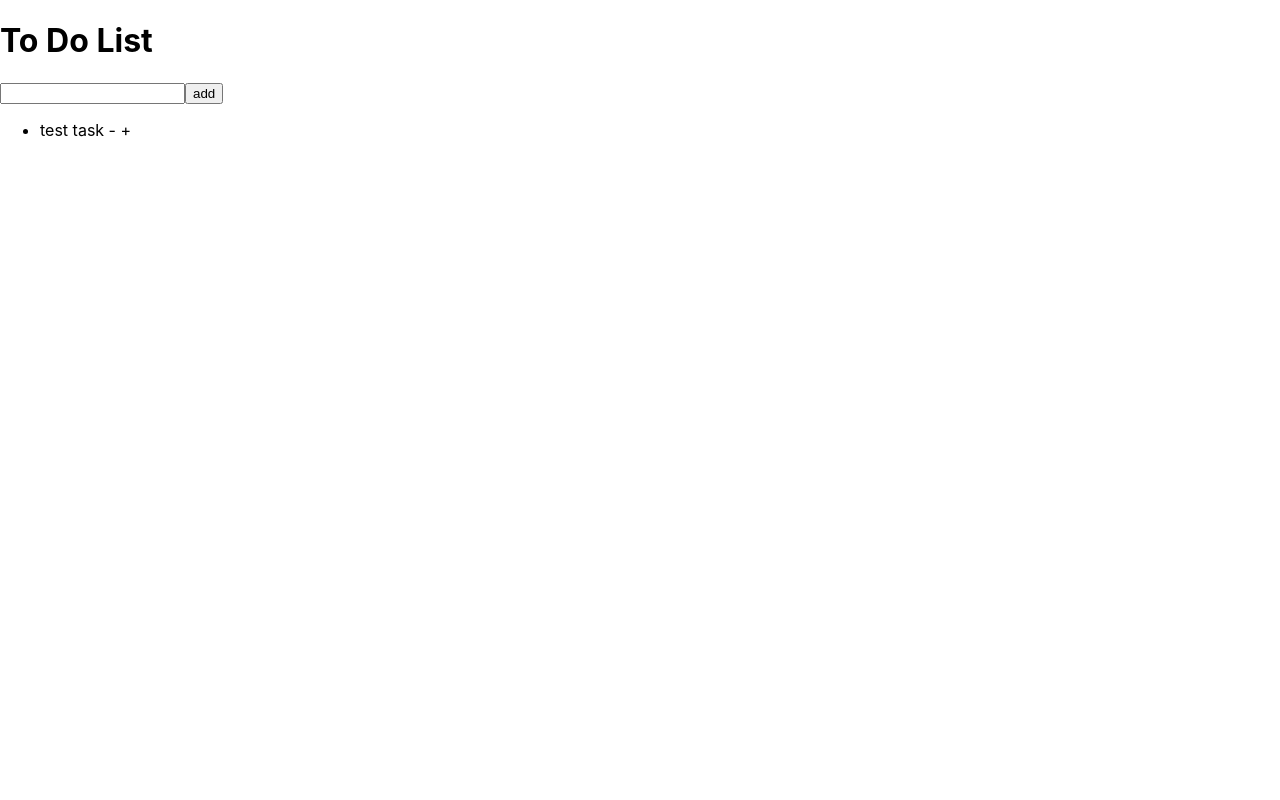
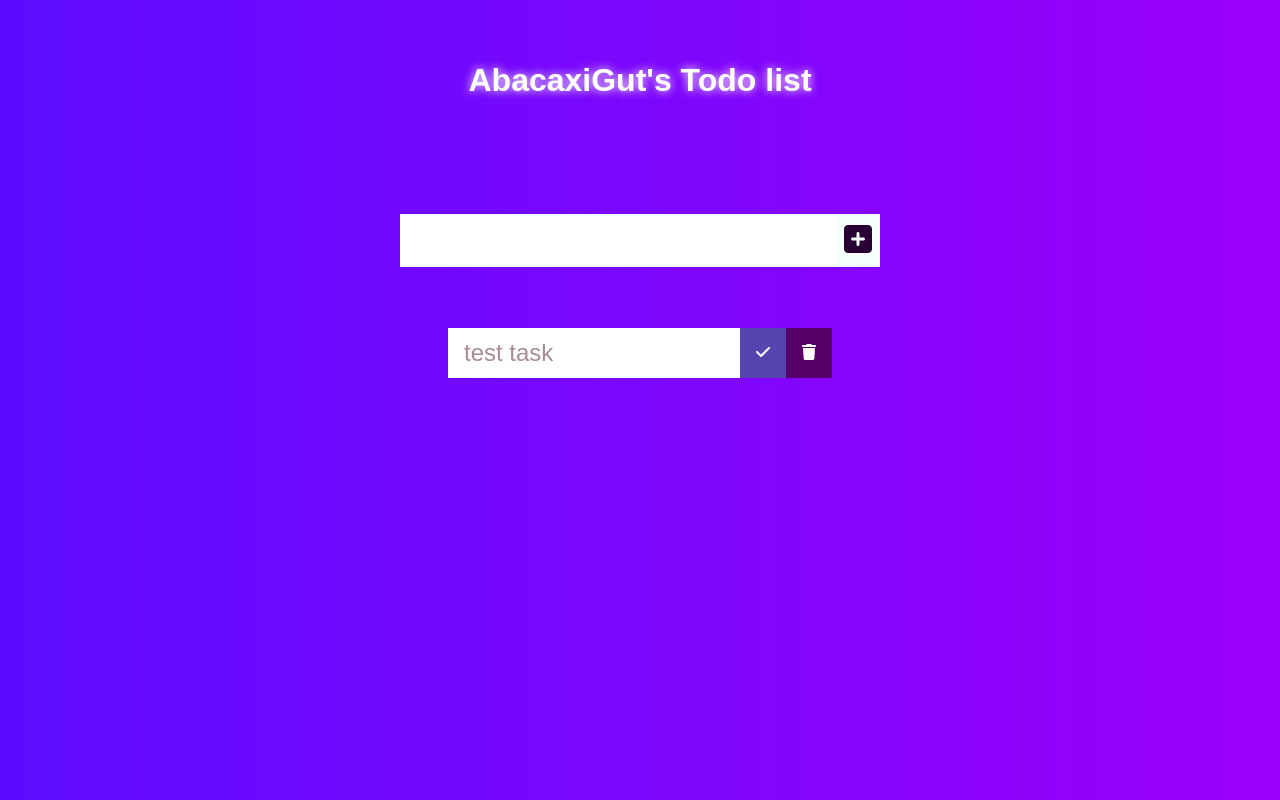
Before and after one commit to ElenYatsenko/React-toDo, a React (Create React App) app: page / in a window 1280 px wide. Built offline with nearby package versions, Linux system fonts and the light colour scheme.

Commit message:
Add styles all components

```diff
--- /dev/null
+++ b/src/App.scss
@@ -0,0 +1,16 @@
+* {
+  margin: 0;
+  padding: 0;
+  box-sizing: border-box;
+}
+
+body {
+  background: linear-gradient(
+    90deg,
+    rgba(93, 12, 255, 1) 0%,
+    rgba(155, 0, 250, 1) 100%
+  );
+  color: #fff;
+  font-family: "Poppins", sans-serif;
+  min-height: 100vh;
+}
--- /dev/null
+++ b/src/components/ToDo/Header/Header.module.scss
@@ -0,0 +1,8 @@
+.header {
+  font-size: rem;
+  min-height: 20vh;
+  display: flex;
+  justify-content: center;
+  align-items: center;
+  text-shadow: 0 0 10px #ffffff;
+}
--- a/src/components/ToDo/Header/index.js
+++ b/src/components/ToDo/Header/index.js
@@ -1,9 +1,10 @@
 import React from "react";
+import styles from "./Header.module.scss";
 
 const Header = () => {
   return (
-    <header>
-      <h1>To Do List</h1>
+    <header className={styles.header}>
+      <h1>AbacaxiGut's Todo list</h1>
     </header>
   );
 };
--- /dev/null
+++ b/src/components/ToDo/ToDoForm/ToDoForm.module.scss
@@ -0,0 +1,25 @@
+.form_todo {
+  min-height: 20vh;
+  display: flex;
+  justify-content: center;
+  align-items: center;
+}
+
+.form_input,
+.form_button {
+  padding: 0.5rem;
+  font-size: 2rem;
+  border: none;
+  background: white;
+  outline: 0;
+}
+.form_button {
+  color: #280034;
+  background: #f7fffe;
+  cursor: pointer;
+  transition: all 0.3s ease;
+}
+
+.form_button:hover {
+  background: darkgrey;
+}
--- a/src/components/ToDo/ToDoForm/index.js
+++ b/src/components/ToDo/ToDoForm/index.js
@@ -1,13 +1,18 @@
 import { Field, Form, Formik } from "formik";
 import React from "react";
+import styles from "./ToDoForm.module.scss";
+import { FontAwesomeIcon } from "@fortawesome/react-fontawesome";
+import { faPlusSquare } from "@fortawesome/free-solid-svg-icons";
 
 const ToDoForm = ({ addTask }) => {
   return (
-    <div>
+    <div className={styles.form_todo}>
       <Formik initialValues={{ body: "" }} onSubmit={addTask}>
         <Form>
-          <Field name="body" />
-          <input type="submit" value="add" />
+          <Field name="body" className={styles.form_input} />
+          <button type="submit" className={styles.form_button}>
+            <FontAwesomeIcon icon={faPlusSquare} />
+          </button>
         </Form>
       </Formik>
     </div>
--- /dev/null
+++ b/src/components/ToDo/ToDoList/ToDoList.module.scss
@@ -0,0 +1,49 @@
+.todo_list {
+  display: flex;
+  flex-direction: column;
+  justify-content: center;
+  align-items: center;
+  min-width: 30%;
+  list-style: none;
+}
+.todo {
+  width: 30%;
+  margin: 0.5rem;
+  background: white;
+  font-size: 1.5rem;
+  color: black;
+  display: flex;
+  justify-content: flex-end;
+  align-items: center;
+  color: #a78c96;
+}
+.todo span {
+  flex: 1;
+  margin: 0 1rem;
+}
+
+.trash_btn,
+.complete_btn {
+  background: #5645af;
+  color: white;
+  border: none;
+  padding: 1rem;
+  cursor: pointer;
+  font-size: 1rem;
+}
+.complete_btn {
+  background: #560067;
+}
+
+.completed {
+  text-decoration: line-through;
+}
+
+.child {
+  margin: 0 10px;
+}
+
+.righted {
+  order: 999;
+  margin-left: 150px;
+}
--- a/src/components/ToDo/ToDoList/index.js
+++ b/src/components/ToDo/ToDoList/index.js
@@ -1,28 +1,32 @@
 import React from "react";
-import UseToDo from "../../../hooks/useToDo";
+import styles from "./ToDoList.module.scss";
+import { FontAwesomeIcon } from "@fortawesome/react-fontawesome";
+import { faTrash, faCheck } from "@fortawesome/free-solid-svg-icons";
 
 const ToDoList = ({ tasks, deleteTask, setDoneTask }) => {
   return (
-    <ul>
+    <ul className={styles.todo_list}>
       {tasks.map((task) => (
-        <li key={task.id}>
-          {task.body}
-          <> </>
-          <span
+        <li key={task.id} className={styles.todo}>
+          <span className={task.isDone ? styles.completed : !styles.completed}>
+            {task.body}
+          </span>
+          <button
+            onClick={() => {
+              setDoneTask(task.id);
+            }}
+            className={styles.trash_btn}
+          >
+            <FontAwesomeIcon icon={faCheck} />
+          </button>
+          <button
             onClick={() => {
               deleteTask(task.id);
             }}
+            className={styles.complete_btn}
           >
-            -
-          </span>
-          <> </>
-          <span
-            onClick={() => {
-              setDoneTask(task.id);
-            }}
-          >
-            +
-          </span>
+            <FontAwesomeIcon icon={faTrash} />
+          </button>
         </li>
       ))}
     </ul>
--- a/src/components/ToDo/index.js
+++ b/src/components/ToDo/index.js
@@ -3,6 +3,7 @@ import { useToDo } from "../../hooks";
 import Header from "./Header/index";
 import ToDoForm from "./ToDoForm/index";
 import ToDoList from "./ToDoList/index";
+import styles from "../../App.scss";
 
 const ToDo = () => {
   const { tasks, addTask, setDoneTask, deleteTask } = useToDo([
@@ -13,7 +14,7 @@ const ToDo = () => {
     },
   ]);
   return (
-    <div>
+    <div className={styles.todo_container}>
       <Header />
       <ToDoForm addTask={addTask} />
       <ToDoList
```
Also changed, not shown: package.json (+7 -0 lines), src/App.css (deleted, +0 -38 lines), 1 other file (tests, documents, lock files or other folders).
